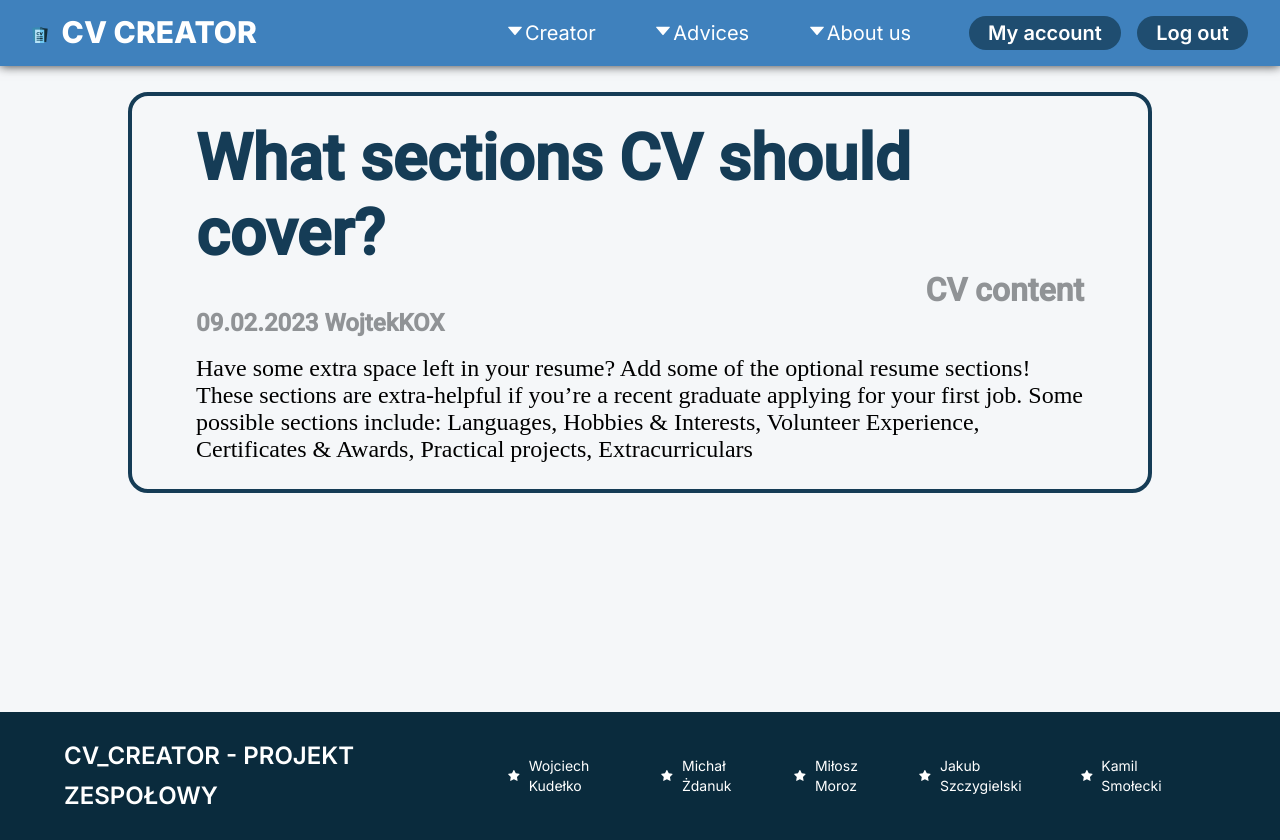
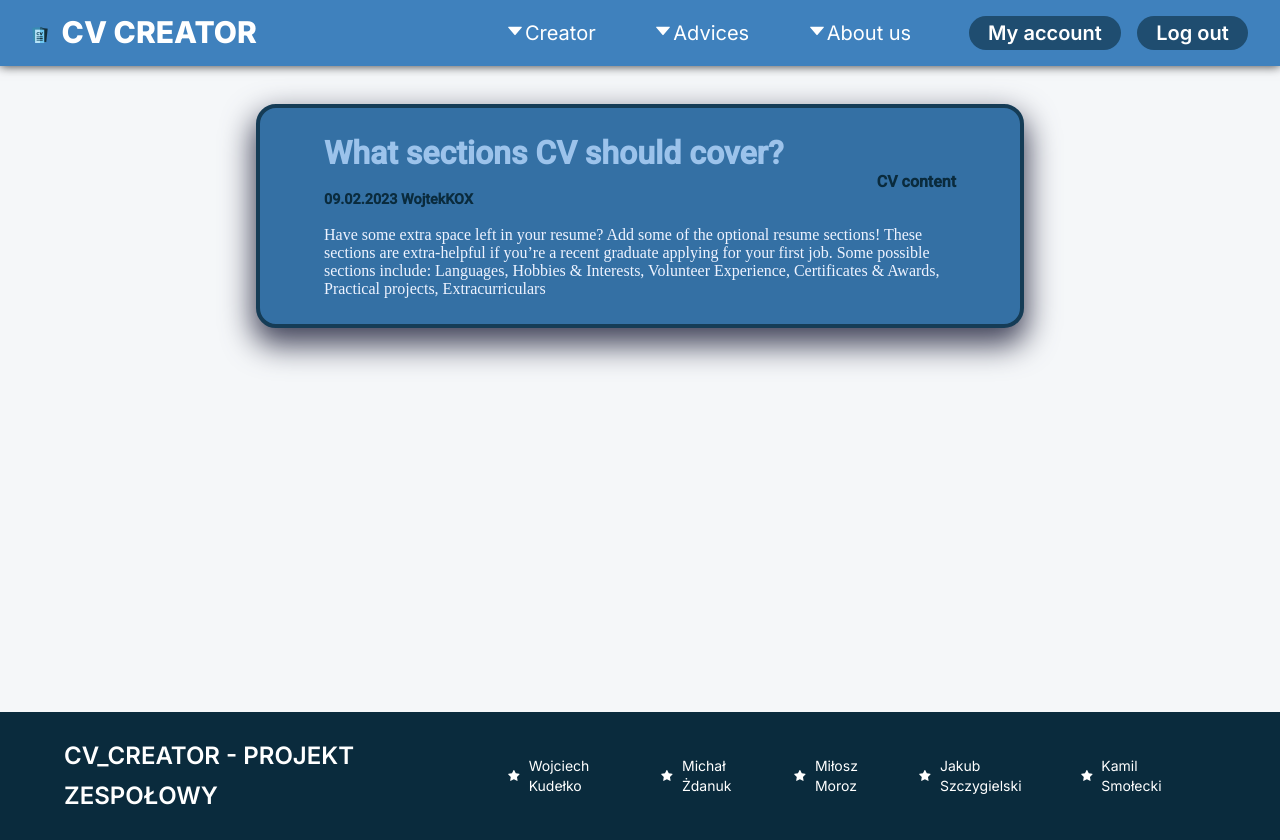
Before and after one commit to WojK/Kreator_CV, a React (Create React App) app in the folder cvclient/: page /advices/1 in a window 1280 px wide. Built offline with nearby package versions, Linux system fonts and the light colour scheme; a web font is replaced by a local one.

Commit message:
minor visual changes

```diff
--- a/cvclient/src/components/advicePage/AdviceArticle.module.css
+++ b/cvclient/src/components/advicePage/AdviceArticle.module.css
@@ -8,9 +8,11 @@
   padding-bottom: 2%;
   border: 4px solid #153c56;
   border-radius: 20px;
-  margin-top: 2%;
-  margin-left: 10%;
-  margin-right: 10%;
+  margin-top: 3%;
+  margin-left: 20%;
+  margin-right: 20%;
+  background-color: #3470A4;
+  box-shadow: 0px 14px 31px 3px rgba(66, 68, 90, 1);
 }
 
 .article-author {
@@ -19,29 +21,30 @@
 }
 
 .article-title {
-  font-size: 8vh;
+  font-size: 4vh;
   font-weight: bolder;
   font-family: "Roboto";
-  color: #153c56;
+  color: #9CC3EB;
   margin-bottom: 1%;
 }
 
 .article-text {
-  font-size: 3vh;
+  font-size: 2vh;
   font-family: "Alkatra";
+  color: #EEF3FF
 }
 
 .article-date {
-  font-size: 3vh;
+  font-size: 1.8vh;
   font-weight: bold;
   font-family: "Roboto";
-  color: #909396;
+  color: #0A2B3D;
 }
 
 .article-category {
-  font-size: 4vh;
+  font-size: 2vh;
   font-family: "Roboto";
   text-align: right;
   font-weight: bolder;
-  color: #909396;
+  color: #0A2B3D;
 }
--- a/cvclient/src/components/advicePage/AdviceThumbnail.module.css
+++ b/cvclient/src/components/advicePage/AdviceThumbnail.module.css
@@ -20,6 +20,13 @@
   border-bottom-left-radius: 15%;
   border-bottom-right-radius: 15%;
   height: 25vw;
+  box-shadow: 0px 14px 31px 3px rgba(66, 68, 90, 1);
+  cursor: pointer;
+  transition: transform 0.2s;
+}
+
+.advice-div:hover{
+  transform: scale(1.1);
 }
 
 .advice-date {
--- a/cvclient/src/pages/AdvicePage.module.css
+++ b/cvclient/src/pages/AdvicePage.module.css
@@ -6,5 +6,4 @@
   align-items: baseline;
   gap: 10%;
   margin-top: 5%;
-  cursor: pointer;
 }
--- a/cvclient/src/pages/MainPageContent.module.css
+++ b/cvclient/src/pages/MainPageContent.module.css
@@ -41,20 +41,20 @@
   color: white;
 }
 .content-text {
-  font-size: 3vh;
+  font-size: 2.3vh;
   font-family: "Alkatra";
   color: #363535;
   text-shadow: 1px 1px 2px #141414;
 }
 
 .advice-main-header {
-  font-size: 7vh;
+  font-size: 5vh;
   font-family: "Alkatra";
   color: #0a2b3d;
 }
 
 .advice-motto-header {
-  font-size: 6vh;
+  font-size: 5vh;
   font-family: "Alkatra";
   color: #0a2b3d;
   text-align: center;
@@ -62,13 +62,13 @@
 }
 
 .advice-header {
-  font-size: 4vh;
+  font-size: 3vh;
   font-family: "Alkatra";
   color: #0a2b3d;
 }
 
 .advices-text {
-  font-size: 3vh;
+  font-size: 2vh;
   font-family: "Alkatra";
   color: #6b7276;
 }
```
